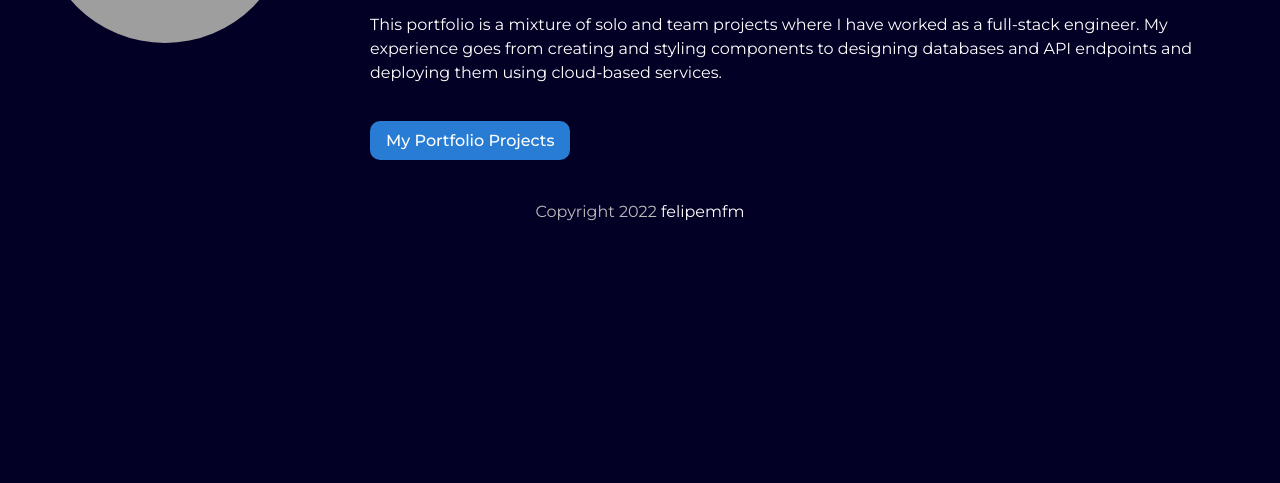
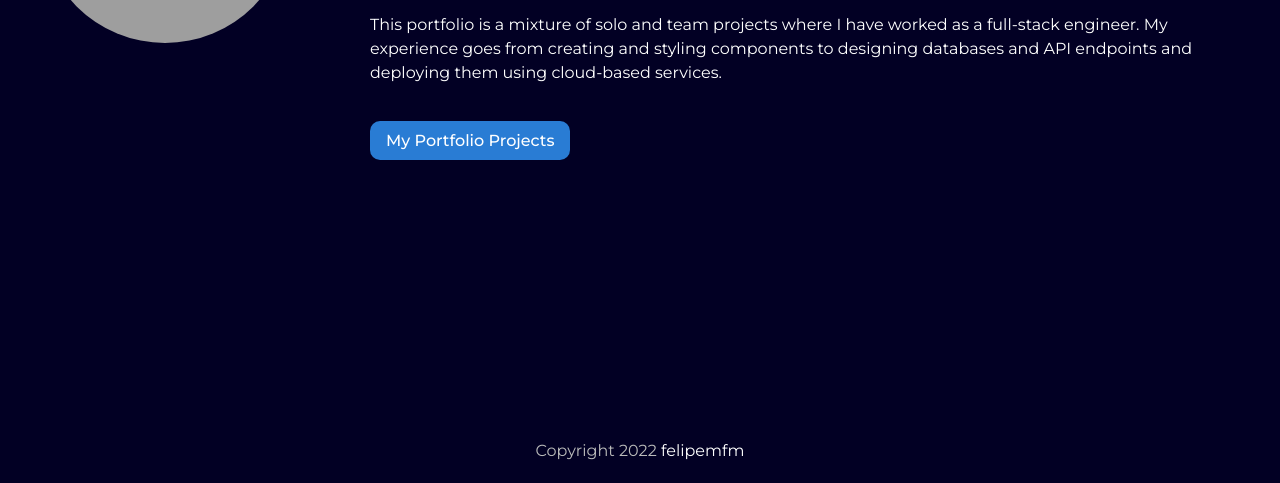
Before and after one commit to felipemfm/portfolio, a Gatsby site: page / in a window 1280 px wide. Shown: the part 317-800 px from the top of the page. Built offline with nearby package versions, Linux system fonts and the light colour scheme; Gatsby itself is replaced by a stand-in of ours; grey boxes are pictures that could not be loaded.

Commit message:
Feat: Add footer style

```diff
--- a/src/styles/global.css
+++ b/src/styles/global.css
@@ -43,8 +43,15 @@ nav a {
 nav a:hover {
   border-color: white;
 }
+footer {
+  position: fixed;
+  left: 0;
+  bottom: 0;
+  width: 100%;
+  background: rgb(2, 0, 36);
+}
 footer p {
   text-align: center;
   color: #bbb;
-  margin: 40px auto;
+  margin: 20px auto;
 }
```
